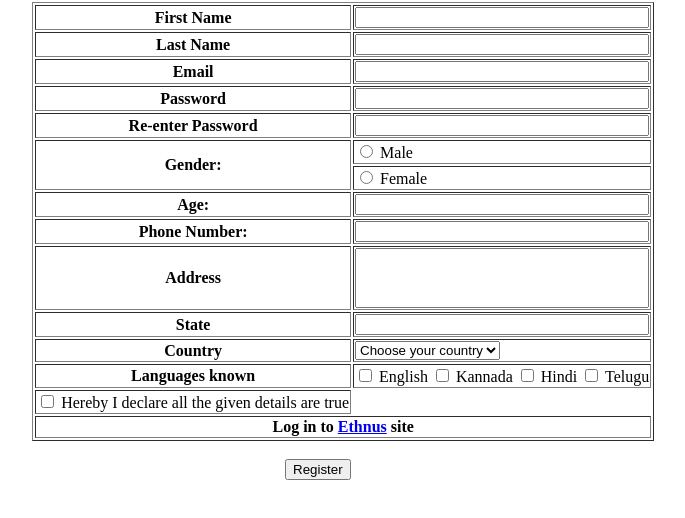
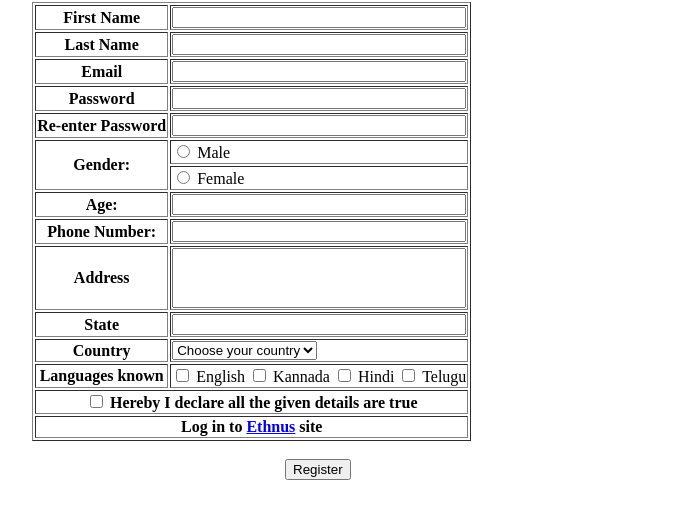
Before and after one commit to ompxtel/ompxtel.github.io, a plain HTML site: page TASK5.html in a window 1280 px wide. Shown: the part 64-582 px from the top of the page, without its empty margins (355-1040 px from the left). Drawn offline with Linux system fonts and the light colour scheme.

Commit message:
Update TASK5.html

```diff
--- a/TASK5.html
+++ b/TASK5.html
@@ -113,16 +113,18 @@
         </tr>
 
         <tr>
-            <td>
+
+            <th colspan="2">
             <input type="checkbox">
             Hereby I declare all the given details are true
-            </td>
+            </th>
+
         </tr>
 
             <tr>
                 <th colspan="2">
                     Log in to <a href="https://www.ethnus.com" target="_blank">Ethnus</a> site
-                </td>
+                </th>
             </tr>
 
 
```
